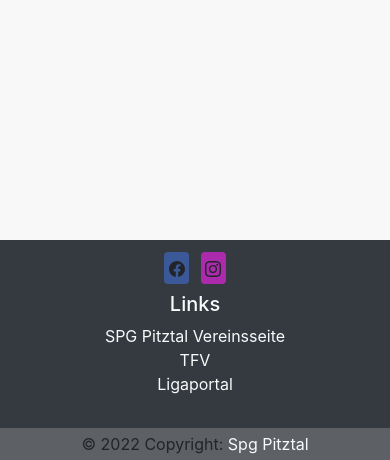
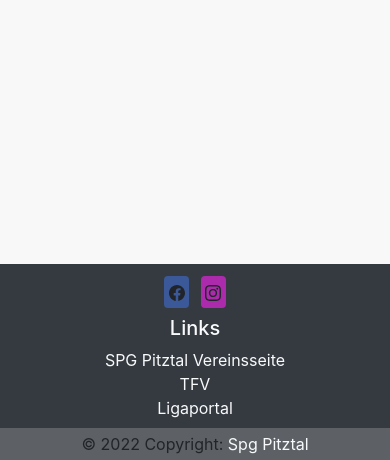
Before and after one commit to tobias124/newTest, a Flask app: page /bet in a window 390 px wide. Shown: the part 440-900 px from the top of the page. Run offline with Flask 2, Linux system fonts and the light colour scheme; the visitor is signed in with stand-in values (Sample User, id 1); data comes from the database, SQL or seed files in the repository; data that the repository does not hold is empty; some libraries are stand-ins or nearby versions.

Commit message:
footer size change

```diff
--- a/website/templates/base-with-footer.html
+++ b/website/templates/base-with-footer.html
@@ -124,7 +124,7 @@
       <div class="row">
 
         <!--Grid column-->
-        <div class="col-lg-3 col-md-6 mb-4 mb-md-0" style="margin-left: auto; margin-right: auto; display: block">
+        <div class="col-lg-3 col-md-6 mb-0 mb-md-0" style="margin-left: auto; margin-right: auto; display: block">
           <h5 class="text-light" class="text-uppercase">Links</h5>
 
           <ul class="list-unstyled mb-0">
```
